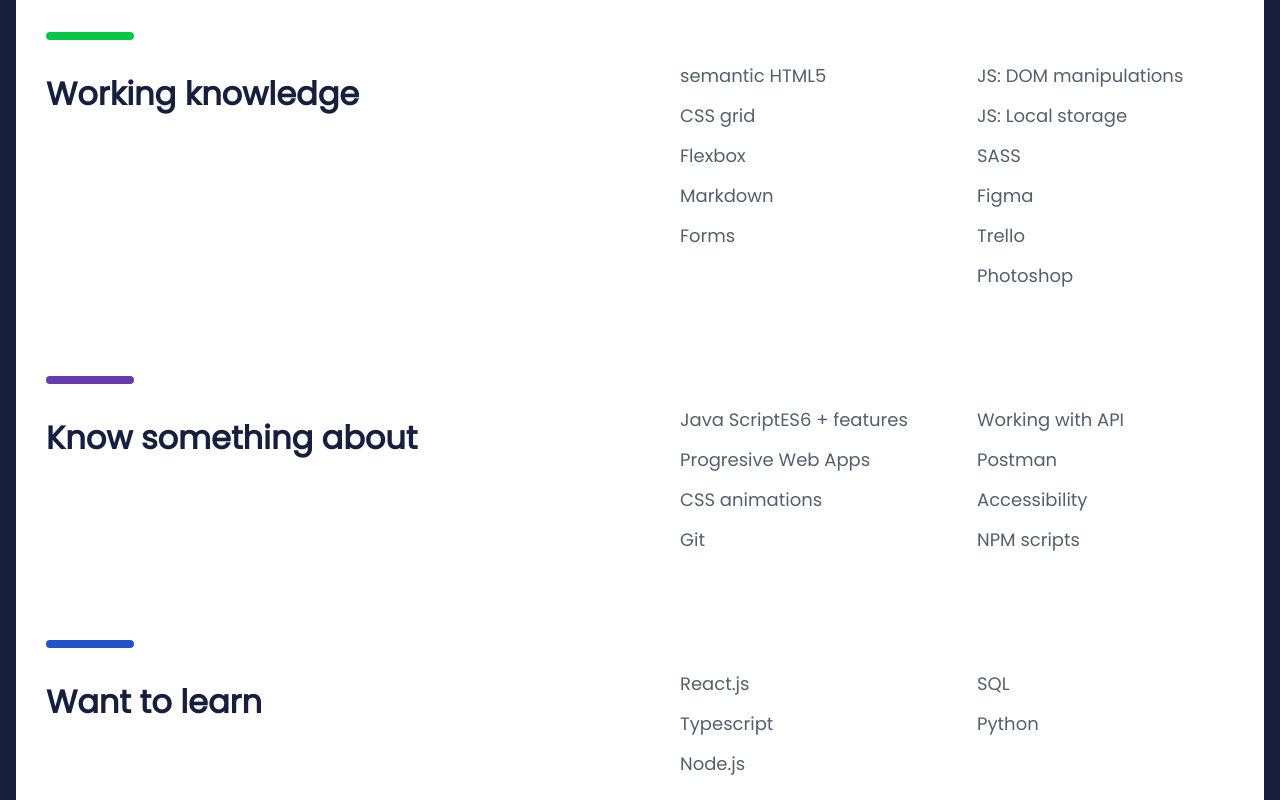
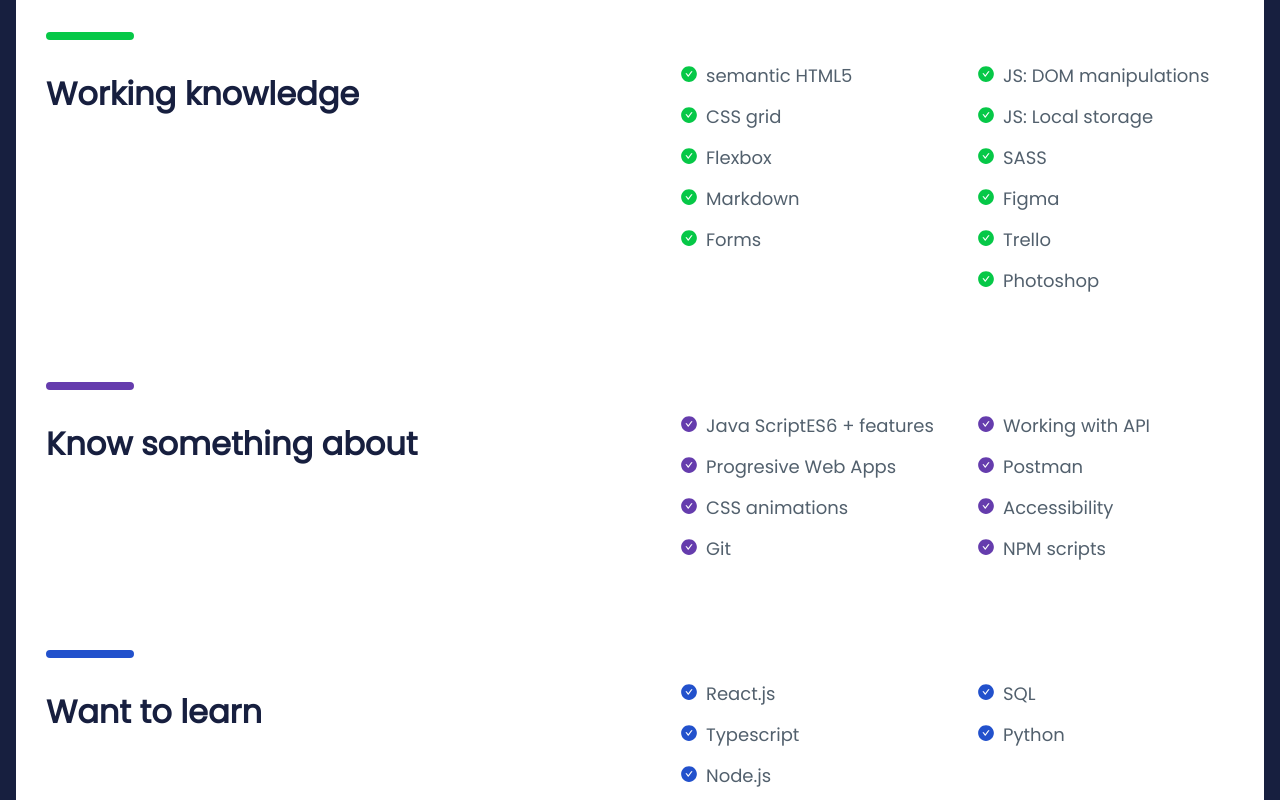
Before and after one commit to kwiatkowski1981/Kwiatkowski1981.github.io, a website built with webpack: page src/content/index.html in a window 1280 px wide. Shown: the part 940-1740 px from the top of the page. Built offline with nearby package versions, Linux system fonts and the light colour scheme; files whose address does not match are found by name.

Commit message:
feat: added ::before elements to skill__list in the skills section

```diff
--- a/src/content/index.html
+++ b/src/content/index.html
@@ -59,19 +59,19 @@
         <h3 class="skills__paragraph"> Working knowledge</h3>
 
         <ul class="skills__list skills__list--1">
-          <li class="list__item">semantic HTML5</li>
-          <li class="list__item">CSS grid</li>
-          <li class="list__item">Flexbox</li>
-          <li class="list__item">Markdown</li>
-          <li class="list__item">Forms</li>
+          <li class="list__item list__item--1">semantic HTML5</li>
+          <li class="list__item list__item--1">CSS grid</li>
+          <li class="list__item list__item--1">Flexbox</li>
+          <li class="list__item list__item--1">Markdown</li>
+          <li class="list__item list__item--1">Forms</li>
         </ul>
         <ul class="skills__list skills__list--1">
-          <li class="list__item">JS: DOM manipulations</li>
-          <li class="list__item">JS: Local storage</li>
-          <li class="list__item">SASS</li>
-          <li class="list__item">Figma</li>
-          <li class="list__item">Trello</li>
-          <li class="list__item">Photoshop</li>
+          <li class="list__item list__item--1">JS: DOM manipulations</li>
+          <li class="list__item list__item--1">JS: Local storage</li>
+          <li class="list__item list__item--1">SASS</li>
+          <li class="list__item list__item--1">Figma</li>
+          <li class="list__item list__item--1">Trello</li>
+          <li class="list__item list__item--1">Photoshop</li>
         </ul>
 
       </article>
@@ -82,16 +82,16 @@
 
         <h3 class="skills__paragraph"> Know something about</h3>
         <ul class="skills__list skills__list--2">
-          <li class="list__item">Java ScriptES6 + features</li>
-          <li class="list__item">Progresive Web Apps</li>
-          <li class="list__item">CSS animations</li>
-          <li class="list__item">Git</li>
+          <li class="list__item list__item--2">Java ScriptES6 + features</li>
+          <li class="list__item list__item--2">Progresive Web Apps</li>
+          <li class="list__item list__item--2">CSS animations</li>
+          <li class="list__item list__item--2">Git</li>
         </ul>
         <ul class="skills__list skills__list--2">
-          <li class="list__item">Working with API</li>
-          <li class="list__item">Postman</li>
-          <li class="list__item">Accessibility</li>
-          <li class="list__item">NPM scripts</li>
+          <li class="list__item list__item--2">Working with API</li>
+          <li class="list__item list__item--2">Postman</li>
+          <li class="list__item list__item--2">Accessibility</li>
+          <li class="list__item list__item--2">NPM scripts</li>
         </ul>
       </article>
 
@@ -101,13 +101,13 @@
 
         <h3 class="skills__paragraph"> Want to learn</h3>
         <ul class="skills__list skills__list--3">
-          <li class="list__item">React.js</li>
-          <li class="list__item">Typescript</li>
-          <li class="list__item">Node.js</li>
+          <li class="list__item list__item--3">React.js</li>
+          <li class="list__item list__item--3">Typescript</li>
+          <li class="list__item list__item--3">Node.js</li>
         </ul>
         <ul class="skills__list skills__list--3">
-          <li class="list__item">SQL</li>
-          <li class="list__item">Python</li>
+          <li class="list__item list__item--3">SQL</li>
+          <li class="list__item list__item--3">Python</li>
         </ul>
       </article>
     </section>
--- a/src/scss/main.scss
+++ b/src/scss/main.scss
@@ -85,10 +85,23 @@
     align: left;
     vertical-align: Top;
     color: #52606d;
+    &--1::before{
+      vertical-align: middle;
+      margin-right: 8px;
+      content: url(../assets/img/check-circle.svg);
+     }
+     &--2::before{
+      vertical-align: middle;
+      margin-right: 8px;
+      content: url(../assets/img/check-circle2.svg);
+     }
+     &--3::before{
+      vertical-align: middle;
+      margin-right: 8px;
+      content: url(../assets/img/check-circle3.svg);
+     }
   }
-  &::before{
-   " 1"
-  }
+
 }
 
 .skills {
```
Also changed, not shown: dist/css/main.css, dist/index.html, 1 other file.
